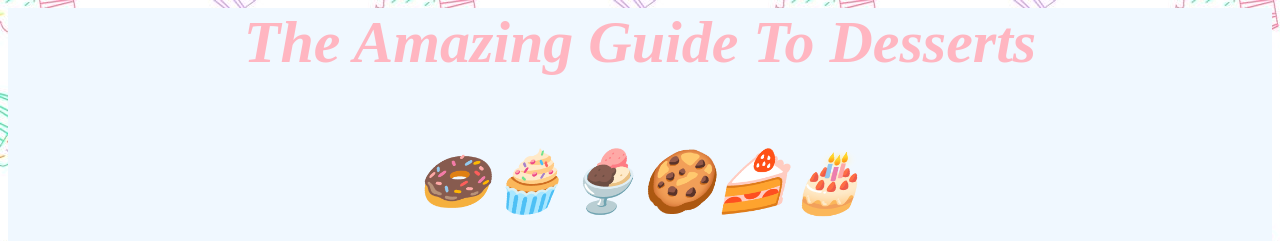
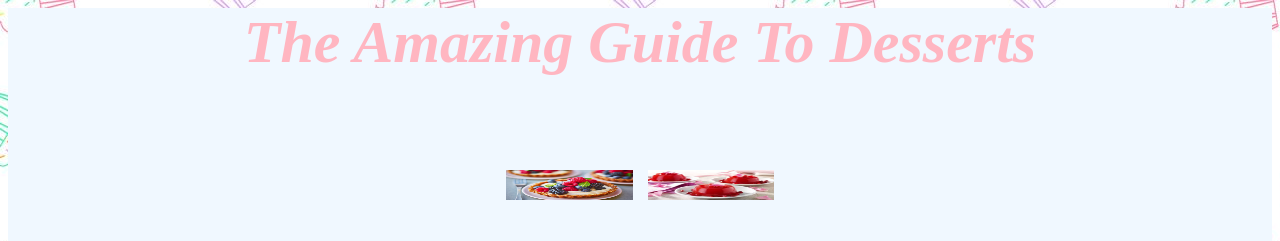
Before and after one commit to NainikaSonu/demo.github.io, a plain HTML site: page index.html in a window 1280 px wide. Shown: the top 241 px of the page. Drawn offline with Linux system fonts and the light colour scheme.

Commit message:
Update index.html

```diff
--- a/index.html
+++ b/index.html
@@ -18,7 +18,9 @@ body{
 <h1><i>The Amazing Guide To Desserts
 <br>
 <br>
-🍩🧁🍨🍪🍰🎂
+   <img src="Tarts.jpg" width="10%" height="10%"></img>
+   <img src="Jelly2.jpg" width="10%" height="10%"></img>
+
 </i></h1>
 <marquee  behavior="scroll" direction="right" bgcolor="#DDA0DD"> 🍩🧁🍨tap on the images to get information🍪🍰🎂</marquee>
 <table width="100%" height="100%" cellpadding="10%" border="0px solid black">
```
